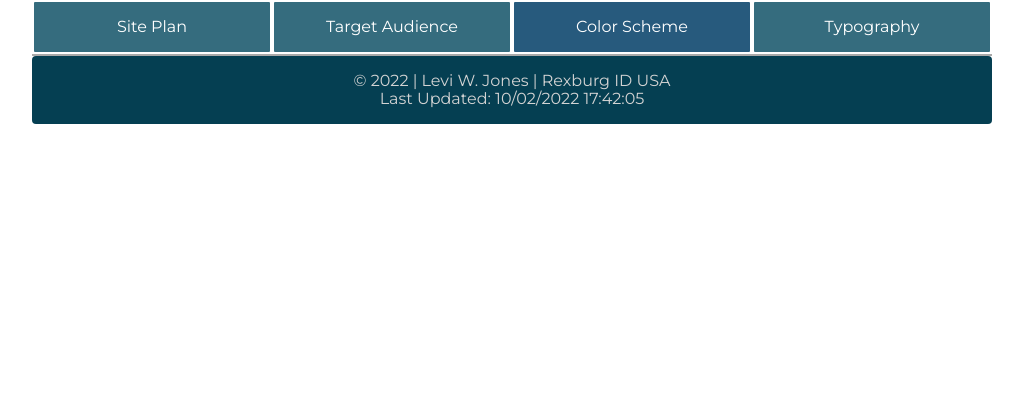
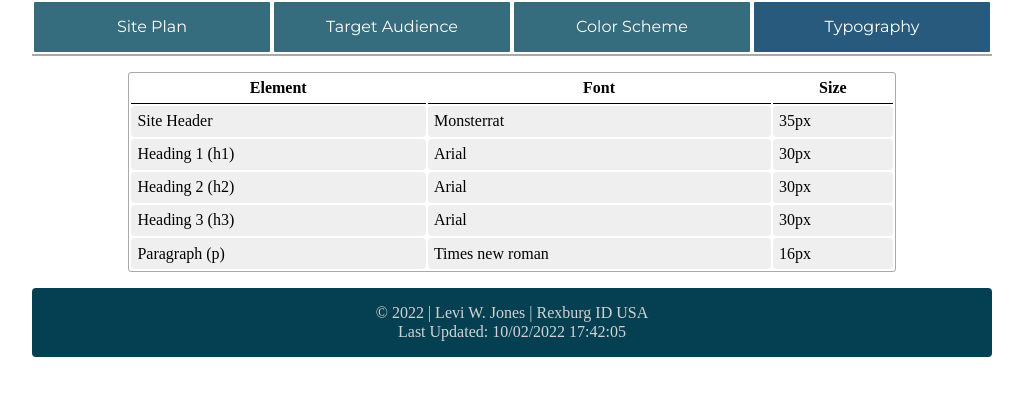
Before and after one commit to levi-wj/wdd230, a plain HTML site: page lesson3/typography.html in a window 1280 px wide. Shown: the whole page, without its empty margins (128-1151 px from the left). Drawn offline with Linux system fonts and the light colour scheme.

Commit message:
Committing missed site plan files

```diff
--- a/css/allpages.css
+++ b/css/allpages.css
@@ -1,6 +1,6 @@
 @import url('https://fonts.googleapis.com/css2?family=Montserrat&display=swap');
 
-body {
+header {
     font-family: 'Montserrat', sans-serif;
 }
 
--- a/lesson3/css/siteplan.css
+++ b/lesson3/css/siteplan.css
@@ -31,7 +31,27 @@ header nav a {
     background-color: #275a7d;
 }
 
-#logo-example {
+.logo-example {
     background-color: lightgray;
-    width: 10em;
+    height: 10em;
 }
+
+.design-table {
+    border: 1px solid darkgray;
+    width: 80%;
+    margin: auto;
+    margin-top: 1em;
+    margin-bottom: 1em;
+    border-radius: 3px;
+}
+
+.design-table th {
+    border-bottom: 1px solid black;
+    padding: .3em;
+}
+
+.design-table td {
+    background-color: #efefef;
+    padding: .4em;
+    border-radius: 4px;
+}
--- a/lesson3/typography.html
+++ b/lesson3/typography.html
@@ -15,12 +15,31 @@
         <nav>
             <a href="index.html"><div class="nav-button">Site Plan</div></a>
             <a href="target-audience.html"><div class="nav-button">Target Audience</div></a>
-            <a href="color-scheme.html"><div class="nav-button active">Color Scheme</div></a>
-            <a href="index.html"><div class="nav-button">Typography</div></a>
+            <a href="color-scheme.html"><div class="nav-button">Color Scheme</div></a>
+            <a href="typography.html"><div class="nav-button active">Typography</div></a>
         </nav>
     </header>
     <main>
-
+        <table class="design-table">
+            <tr>
+                <th>Element</th><th>Font</th><th>Size</th>
+            </tr>
+            <tr>
+                <td>Site Header</td><td>Monsterrat</td><td>35px</td>
+            </tr>
+            <tr>
+                <td>Heading 1 (h1)</td><td>Arial</td><td>30px</td>
+            </tr>
+            <tr>
+                <td>Heading 2 (h2)</td><td>Arial</td><td>30px</td>
+            </tr>
+            <tr>
+                <td>Heading 3 (h3)</td><td>Arial</td><td>30px</td>
+            </tr>
+            <tr>
+                <td>Paragraph (p)</td><td>Times new roman</td><td>16px</td>
+            </tr>
+        </table>
     </main>
     <footer>
         <div>&copy; <span></span> | Levi W. Jones | Rexburg ID USA</div>
```
Also changed, not shown: lesson3/color-scheme.html (+24 -2 lines), lesson3/index.html (+8 -3 lines), lesson3/target-audience.html (+18 -2 lines).
